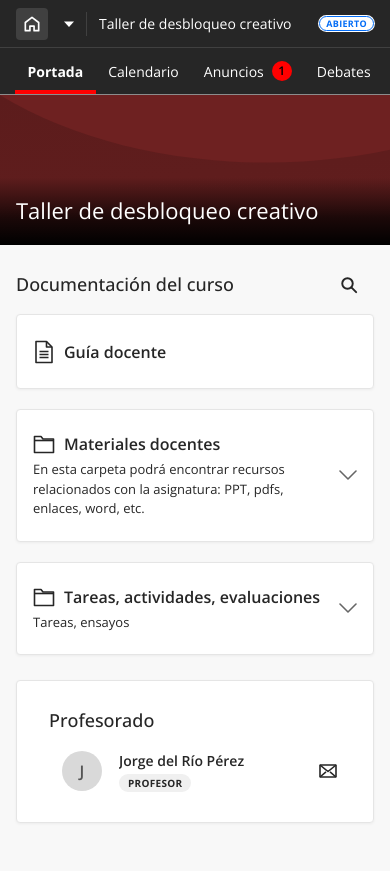
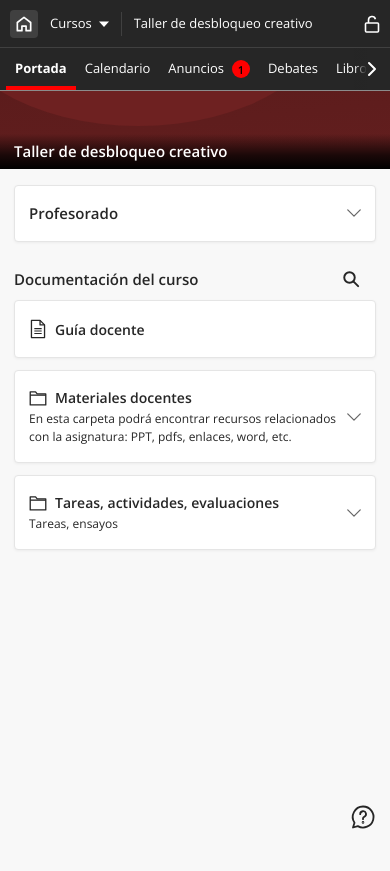
Before and after one commit to rodrigolozanomartin/unav-web, a plain HTML site: page index.html in a window 390 px wide. After the commit the page ends 844 px from the top, so only its background shows below. Drawn offline with nearby package versions, Linux system fonts and the light colour scheme.

Commit message:
Versión móvil como la app real
Co-Authored-By: Claude Opus 5.5 <noreply@anthropic.com>

```diff
--- a/index.html
+++ b/index.html
@@ -175,6 +175,14 @@ const AVISOS_CALIFICACIONES = 0;
   .vsep{width:1px;height:24px;background:var(--bar-line);margin:0 16px 0 18px;flex-shrink:0}
   .course-name{font-size:14px;white-space:nowrap;overflow:hidden;text-overflow:ellipsis;min-width:0}
   .spacer{flex:1}
+  .lock{display:none;margin-left:12px}
+  .tabs-wrap{position:relative}
+  .tabs-more{
+    display:none;position:absolute;right:0;top:1px;bottom:1px;width:36px;align-items:center;justify-content:center;
+    background:linear-gradient(to right,rgba(38,38,38,0),#262626 35%);
+  }
+  .tabs-wrap.more .tabs-more{display:flex}
+  .side-card h2 .chev{display:none}
   .pill{
     background:#fff;color:#046df6;border:1.5px solid #046df6;border-radius:10px;
     font-size:9px;font-weight:700;letter-spacing:.3px;line-height:1;padding:2.5px 6px 2px;
@@ -380,17 +388,52 @@ const AVISOS_CALIFICACIONES = 0;
 
   /* ---------- Responsive ---------- */
   @media (max-width:900px){
-    .layout{flex-direction:column;align-items:stretch;padding:20px 16px 80px}
-    .aside{width:auto}
+    .layout{flex-direction:column;align-items:stretch;gap:0;padding:16px 16px 80px}
+    .aside{width:auto;order:-1;margin-bottom:12px}
     .banner{height:150px}
     .banner h1{left:16px;font-size:22px}
+    /* Profesorado como desplegable arriba, como en la app real */
+    .side-card{padding:0}
+    .side-card h2{display:flex;align-items:center;justify-content:space-between;margin:0;padding:18px 18px;cursor:pointer;font-size:16px;font-weight:600}
+    .side-card h2 .chev{display:block;margin:0}
+    .side-card .side-body{display:none;padding:0 18px 18px}
+    .side-card.open .side-body{display:block}
+    .side-card.open h2 .chev{transform:rotate(180deg)}
+    .teacher{padding-left:0}
   }
   @media (max-width:600px){
-    .courses-dd span{display:none}
-    .help{display:none}
+    .topbar{padding:0 10px;font-size:13px}
+    .home{width:28px;height:28px}
+    .courses-dd{margin-left:12px;font-size:13px;gap:7px}
     .vsep{margin:0 12px}
-    .row{padding:12px 16px}
-    .child{padding-left:30px;padding-right:16px}
+    .course-name{font-size:13px}
+    .pill{display:none}
+    .lock{display:block}
+    .tabs{padding:0 6px;height:44px}
+    .tab{font-size:13px;padding:0 9px}
+    .badge{width:18px;height:18px;font-size:11px}
+    .banner{height:78px}
+    .banner h1{left:14px;right:14px;bottom:8px;font-size:15px;font-weight:600}
+    .layout{padding:16px 14px 80px}
+    .side-card h2{font-size:15px;padding:16px 14px}
+    .side-card .side-body{padding:0 14px 16px}
+    .section-head{height:auto;margin:14px 0 10px}
+    .section-head h2{font-size:15px;font-weight:600}
+    .section-head .search{margin-right:12px}
+    .content-list{gap:12px}
+    .row{min-height:56px;padding:12px 14px}
+    .row.has-desc{padding-top:16px;padding-bottom:16px}
+    .row .title{font-size:14px}
+    .row .desc{font-size:12px;margin-top:2px}
+    .row-line{gap:8px}
+    .row-line > svg{width:18px;height:20px}
+    .chev{margin-left:10px;width:14px;height:8px}
+    .child{padding:8px 14px 8px 30px}
+    .child:first-child{padding-top:16px}
+    .child:last-child{padding-bottom:16px}
+    .child .title{font-size:14px}
+    .child .meta{font-size:12px;margin-top:2px}
+    .help{right:14px;bottom:14px}
     .ann-table{margin:0 8px}
     .ann-th .col-date,.ann-row .col-date{width:96px;font-size:12px}
     .ann-toolbar{padding:0 16px}
@@ -422,8 +465,12 @@ const AVISOS_CALIFICACIONES = 0;
   <span class="course-name" id="topCourseName"></span>
   <span class="spacer"></span>
   <span class="pill">ABIERTO</span>
+  <span class="lock" aria-label="Abierto">
+    <svg width="16" height="18" viewBox="0 0 16 18" fill="none" stroke="#fff" stroke-width="1.6" stroke-linejoin="round"><rect x="1.5" y="8" width="13" height="9" rx="1"/><path d="M4.5 8V5a3.5 3.5 0 0 1 6.9-.8"/></svg>
+  </span>
 </header>
 
+<div class="tabs-wrap">
 <nav class="tabs" id="tabs">
   <span class="tab clickable active" data-tab="portada" role="button" tabindex="0">Portada</span>
   <span class="tab">Calendario</span>
@@ -434,6 +481,10 @@ const AVISOS_CALIFICACIONES = 0;
   <span class="tab">Grupos</span>
   <span class="tab">Logros</span>
 </nav>
+<button class="tabs-more" id="tabsMore" aria-label="Más pestañas">
+  <svg width="10" height="16" viewBox="0 0 10 16" fill="none" stroke="#fff" stroke-width="2" stroke-linecap="round" stroke-linejoin="round"><path d="m2 2 6 6-6 6"/></svg>
+</button>
+</div>
 
 <section class="banner" id="banner">
   <svg viewBox="0 0 1919 200" preserveAspectRatio="xMinYMin slice" aria-hidden="true">
@@ -464,8 +515,11 @@ const AVISOS_CALIFICACIONES = 0;
   </main>
 
   <aside class="aside">
-    <div class="side-card">
-      <h2>Profesorado</h2>
+    <div class="side-card" id="sideCard">
+      <h2 id="sideToggle">Profesorado
+        <svg class="chev" width="18" height="10" viewBox="0 0 18 10" fill="none" stroke="currentColor" stroke-width="1.6" stroke-linecap="round" stroke-linejoin="round"><path d="m1 1 8 8 8-8"/></svg>
+      </h2>
+      <div class="side-body">
       <div class="teacher">
         <img class="avatar" id="teacherPhoto" alt="">
         <div class="info">
@@ -475,6 +529,7 @@ const AVISOS_CALIFICACIONES = 0;
         <span class="mail" aria-hidden="true">
           <svg width="18" height="14" viewBox="0 0 18 14" fill="none" stroke="currentColor" stroke-width="1.6" stroke-linejoin="round"><rect x="1" y="1" width="16" height="12" rx=".5"/><path d="m1 1 8 6.5L17 1M1 13l6-5.2M17 13l-6-5.2"/></svg>
         </span>
+      </div>
       </div>
     </div>
   </aside>
@@ -623,6 +678,19 @@ const AVISOS_CALIFICACIONES = 0;
     }
   });
 
+  // Profesorado desplegable (solo en móvil)
+  $("sideToggle").addEventListener("click", () => $("sideCard").classList.toggle("open"));
+
+  // Flecha ">" de las pestañas en pantallas estrechas
+  const tabsEl = $("tabs"), tabsWrap = tabsEl.parentNode;
+  function checkTabs() {
+    tabsWrap.classList.toggle("more", tabsEl.scrollLeft + tabsEl.clientWidth < tabsEl.scrollWidth - 2);
+  }
+  tabsEl.addEventListener("scroll", checkTabs);
+  window.addEventListener("resize", checkTabs);
+  checkTabs();
+  $("tabsMore").onclick = () => tabsEl.scrollBy({ left: 160, behavior: "smooth" });
+
   // Vistas: Portada / Anuncios
   const tabs = document.querySelectorAll(".tab");
   let currentView = "portada";
```
